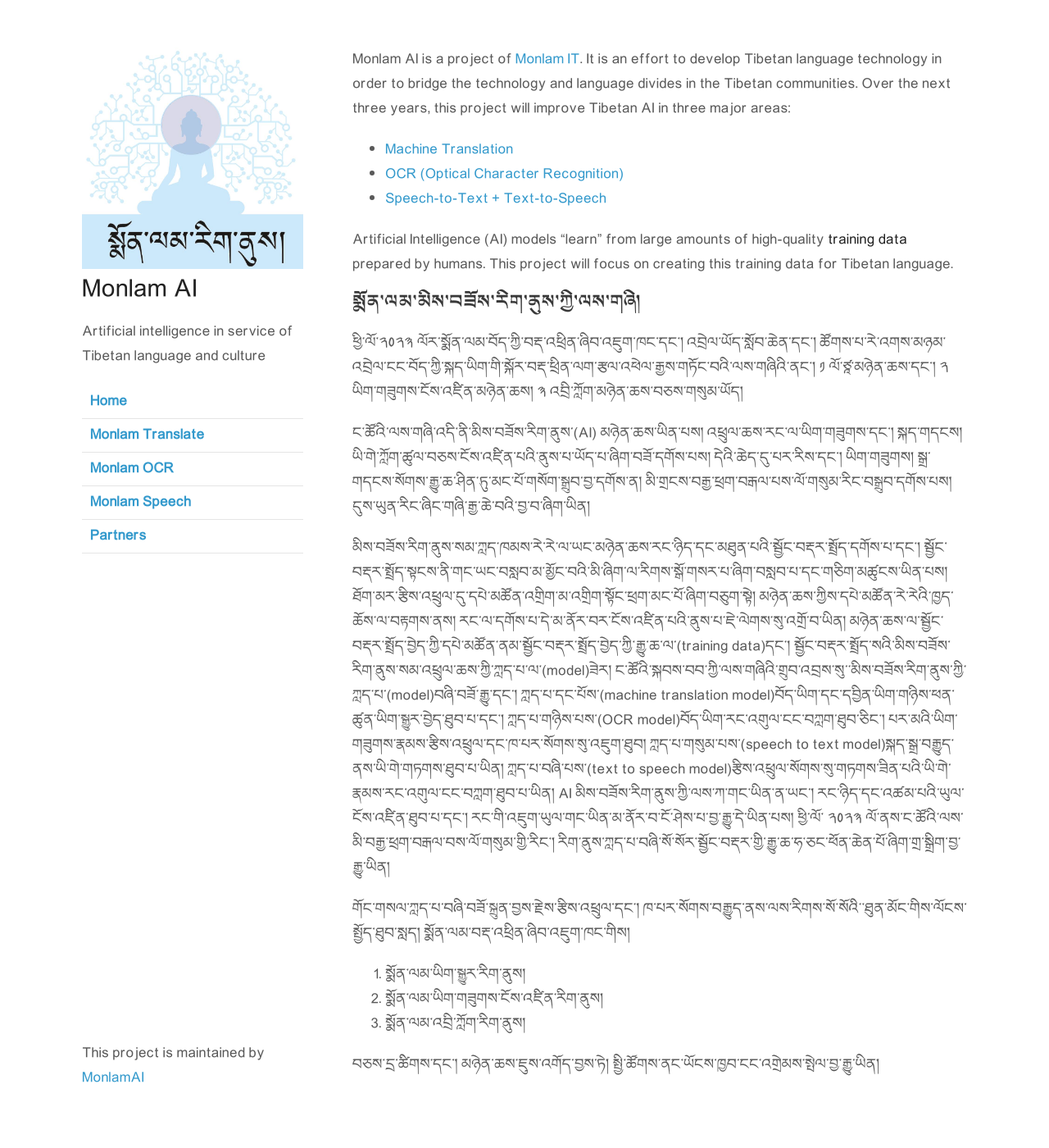
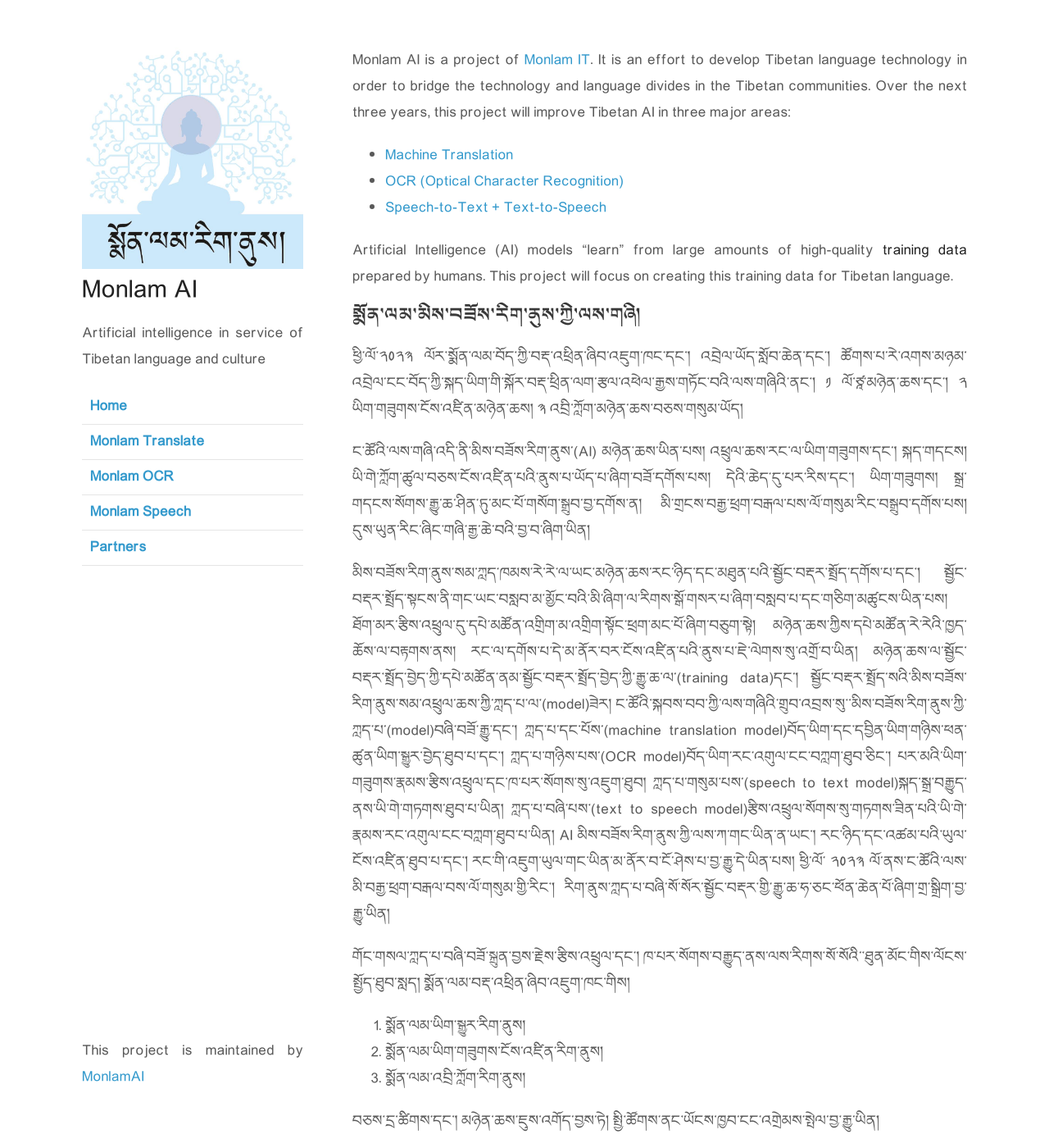
Before and after one commit to MonlamAI/monlam.ai, a Jekyll site: the page built from index.md, in a window 1280 px wide and 1400 px high. Shown: the whole window at 82% size. Built offline with Jekyll 4.4.1, drawn with Linux system fonts in a browser that asks for light colours.

Commit message:
Update styles.css

```diff
--- a/assets/css/styles.css
+++ b/assets/css/styles.css
@@ -5,13 +5,17 @@
   background-color: #fff;
   padding:50px;
   font-family: Monlam;
+    line-height: 32px;
   color:#595959;
   font-weight:400;
+    text-align: justify;
+        text-justify: auto;
+
 }
 h1, h2, h3, h4, h5, h6 {
   color:#222;
   margin:0 0 20px;
-  font-family: Monlam-b;
+    font-family: Monlam-b;
 }
 
 p, ul, ol, table, pre, dl {
```
